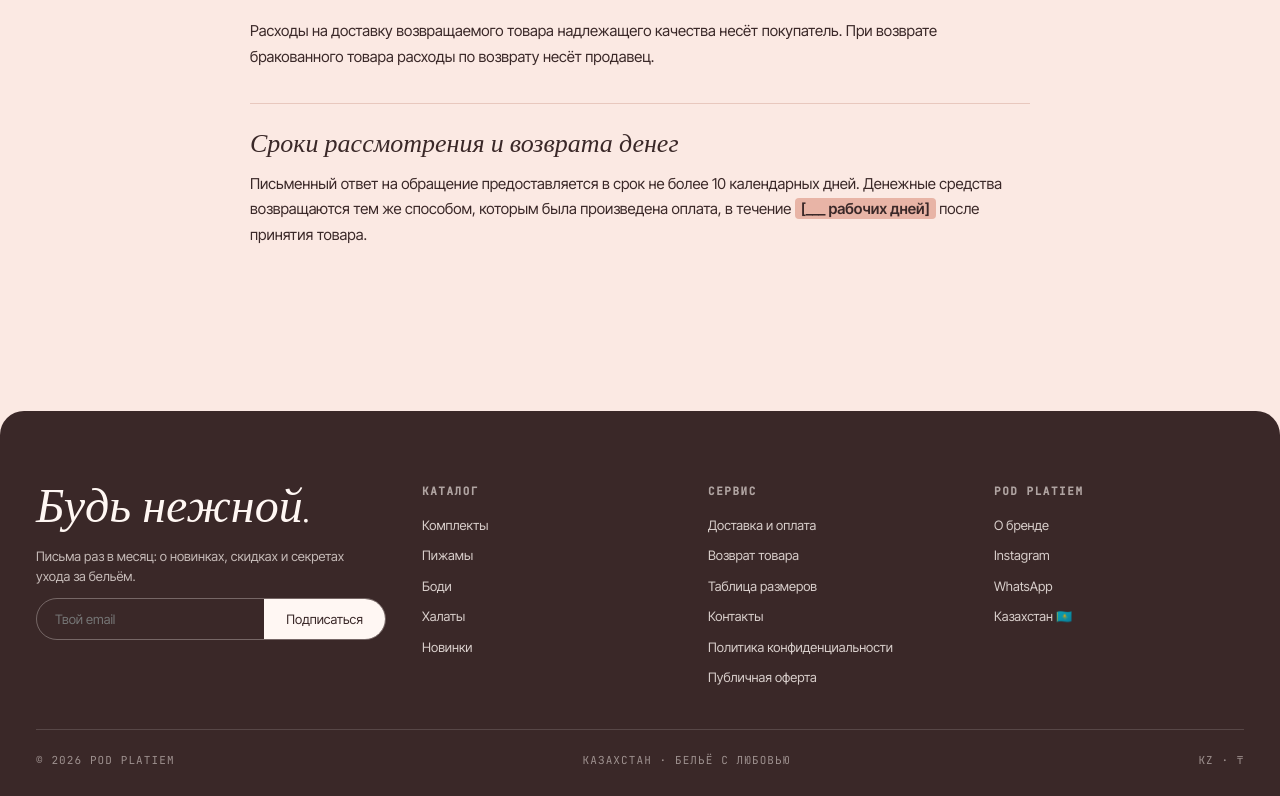
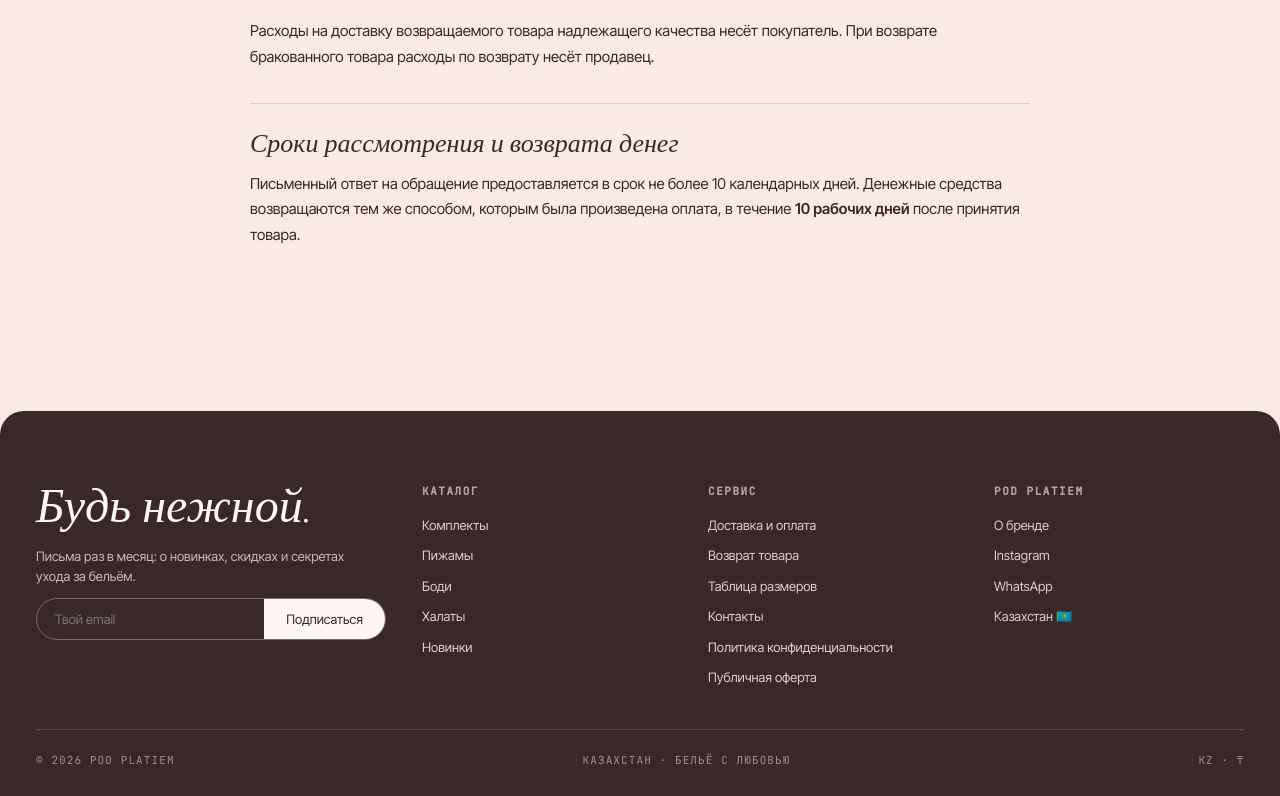
Before and after one commit to yemmydx/annablle-arto, a Next.js app: page /returns in a window 1280 px wide. Shown: the part 1433-2229 px from the top of the page. Built offline with nearby package versions, Linux system fonts and the light colour scheme.

Commit message:
returns: refund term 10 working days

```diff
--- a/app/returns/page.tsx
+++ b/app/returns/page.tsx
@@ -1,9 +1,7 @@
-import type { ReactNode } from 'react'
 import LegalPage from '@/components/store/LegalPage'
 
 export const metadata = { title: 'Возврат товара — POD PLATIEM' }
 
-const F = ({ children }: { children: ReactNode }) => <span className="legal-fill">{children}</span>
 
 export default function ReturnsPage() {
   return (
@@ -63,7 +61,7 @@ export default function ReturnsPage() {
       <p>
         Письменный ответ на обращение предоставляется в срок не более 10 календарных дней.
         Денежные средства возвращаются тем же способом, которым была произведена оплата,
-        в течение <F>[___ рабочих дней]</F> после принятия товара.
+        в течение <b>10 рабочих дней</b> после принятия товара.
       </p>
     </LegalPage>
   )
```
